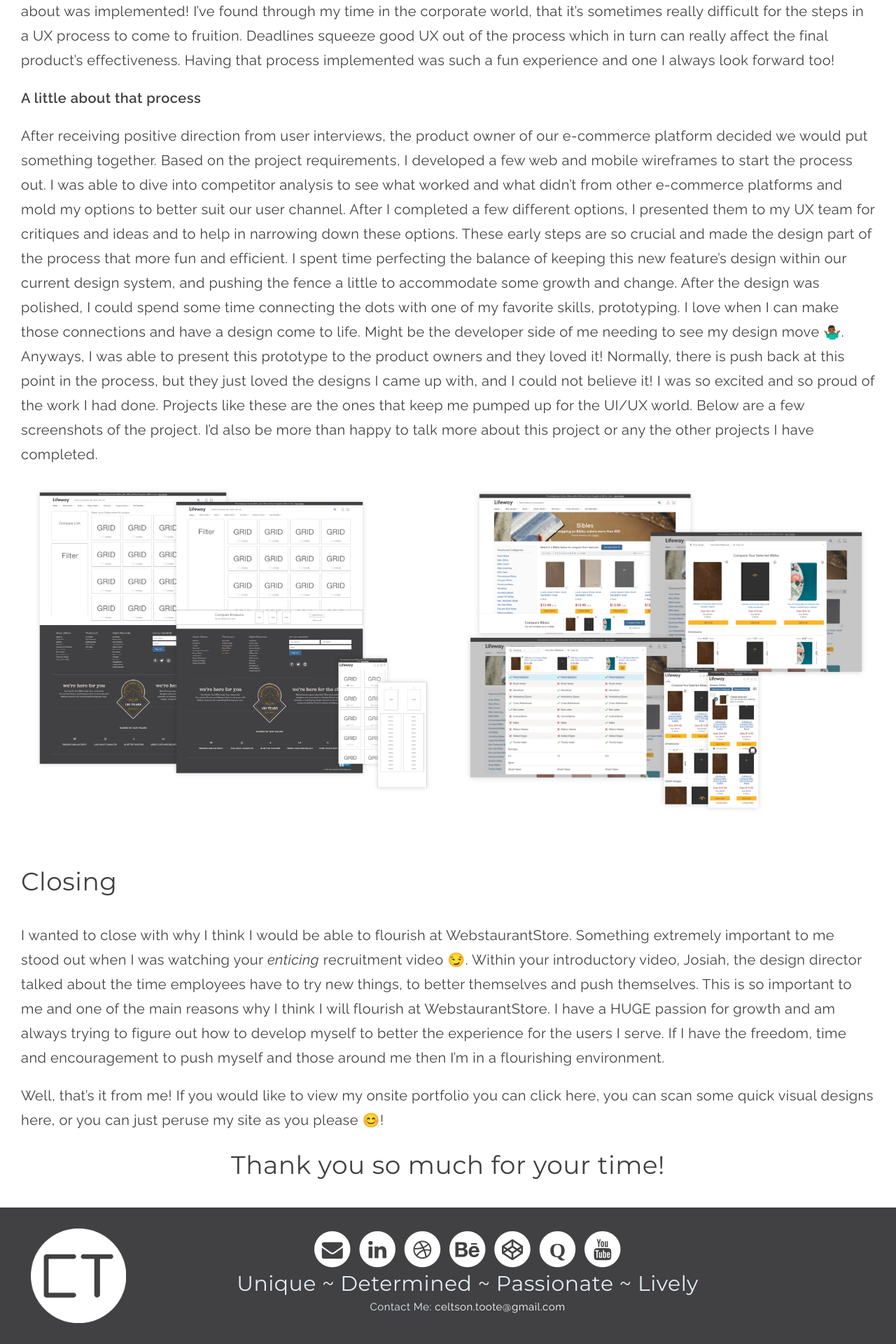
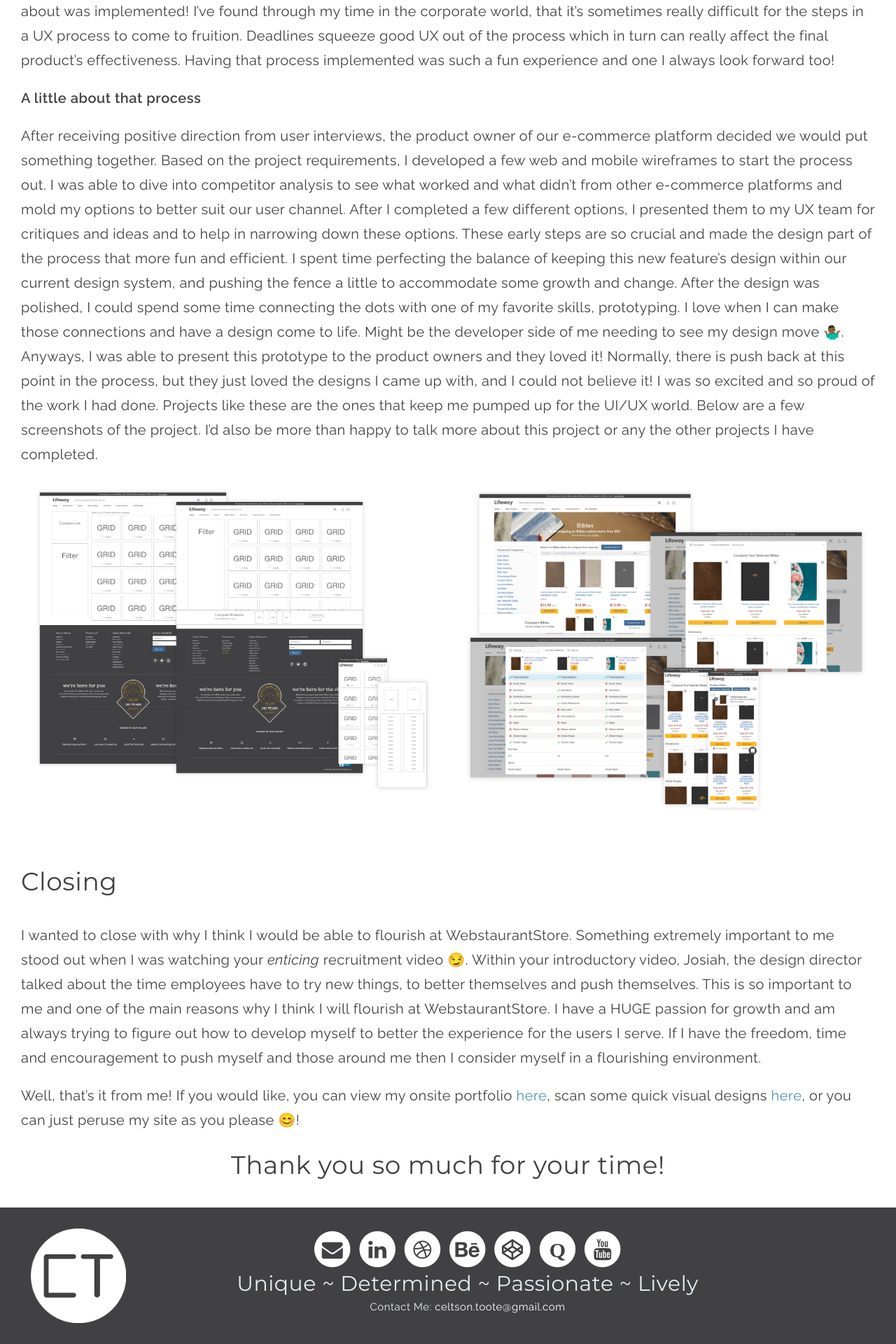
Before and after one commit to ct1221/mywebsite, a Jekyll site: the page built from webstaurant.md, in a window 1280 px wide. Shown: the part 1598-3518 px from the top of the page at 70% size. Built offline with Jekyll 4.4.1, drawn with Linux system fonts in a browser that asks for light colours.

Commit message:
Quick update for webstaurantstore

```diff
--- a/_layouts/webstaurantstore.html
+++ b/_layouts/webstaurantstore.html
@@ -74,10 +74,12 @@
         <p class="col-xs-12">
           I wanted to close with why I think I would be able to flourish at WebstaurantStore. Something extremely important to me stood out when I was watching your <i>enticing</i> recruitment video 😏. Within your introductory video, Josiah, the
           design director talked about the time employees have to try new things, to better themselves and push themselves. This is so important to me and one of the main reasons why I think I will flourish at WebstaurantStore. I have a HUGE passion
-          for growth and am always trying to figure out how to develop myself to better the experience for the users I serve. If I have the freedom, time and encouragement to push myself and those around me then I’m in a flourishing environment.
+          for growth and am always trying to figure out how to develop myself to better the experience for the users I serve. If I have the freedom, time and encouragement to push myself and those around me then I consider myself in a flourishing
+          environment.
         </p>
         <p class="col-xs-12">
-          Well, that’s it from me! If you would like to view my onsite portfolio you can click here, you can scan some quick visual designs here, or you can just peruse my site as you please 😊!
+          Well, that’s it from me! If you would like, you can view my onsite portfolio <a href="/portfolio" target="_blank">here</a>, scan some quick visual designs <a href="https://dribbble.com/celtson" target="_blank">here</a>, or
+          you can just peruse my site as you please 😊!
         </p>
         <h2 class="col-xs-12 text-center">
           Thank you so much for your time!
--- a/_sass/_layout.scss
+++ b/_sass/_layout.scss
@@ -59,13 +59,16 @@
   @include min-media-query($on-laptop) { font-size: 22px; }
 }
 .site-title {
-    font-size: em(48);
+    font-size: em(32);
     font-weight: 300;
     line-height: 1em;
     letter-spacing: -1px;
     margin-bottom: 0;
     padding: em(16);
     display: block;
+    @include min-media-query($on-laptop) {
+      font-size: em(48);
+    }
 }
 
 .menu-header {
@@ -259,8 +262,12 @@
       line-height: 1.75em;
     }
     h1, h2 {
-      font-size: em(36);
+      font-size: em(32);
       line-height: 1.5em;
+      @include min-media-query($on-palm) {
+        font-size: em(36);
+
+      }
     }
 }
 .page-heading {
--- a/_sass/_site.scss
+++ b/_sass/_site.scss
@@ -24,6 +24,12 @@
   }
 
   a:hover { text-decoration: underline; }
+
+  @include max-media-query($on-palm) {
+    .site-title, h1, h2 {
+      font-size: 1.75rem;
+    }
+  }
 
 }
 
```
Also changed, not shown: 2 other files.
